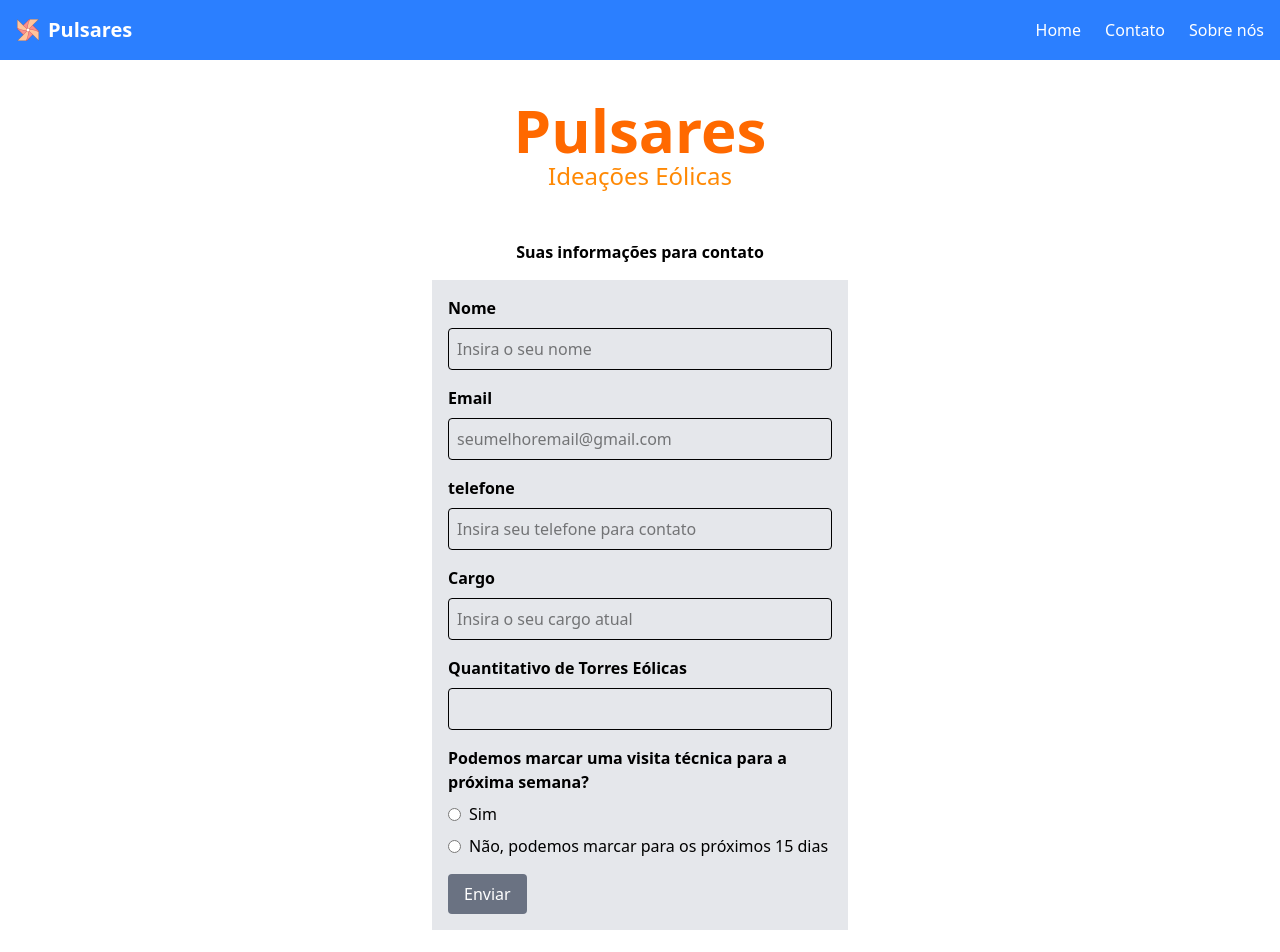
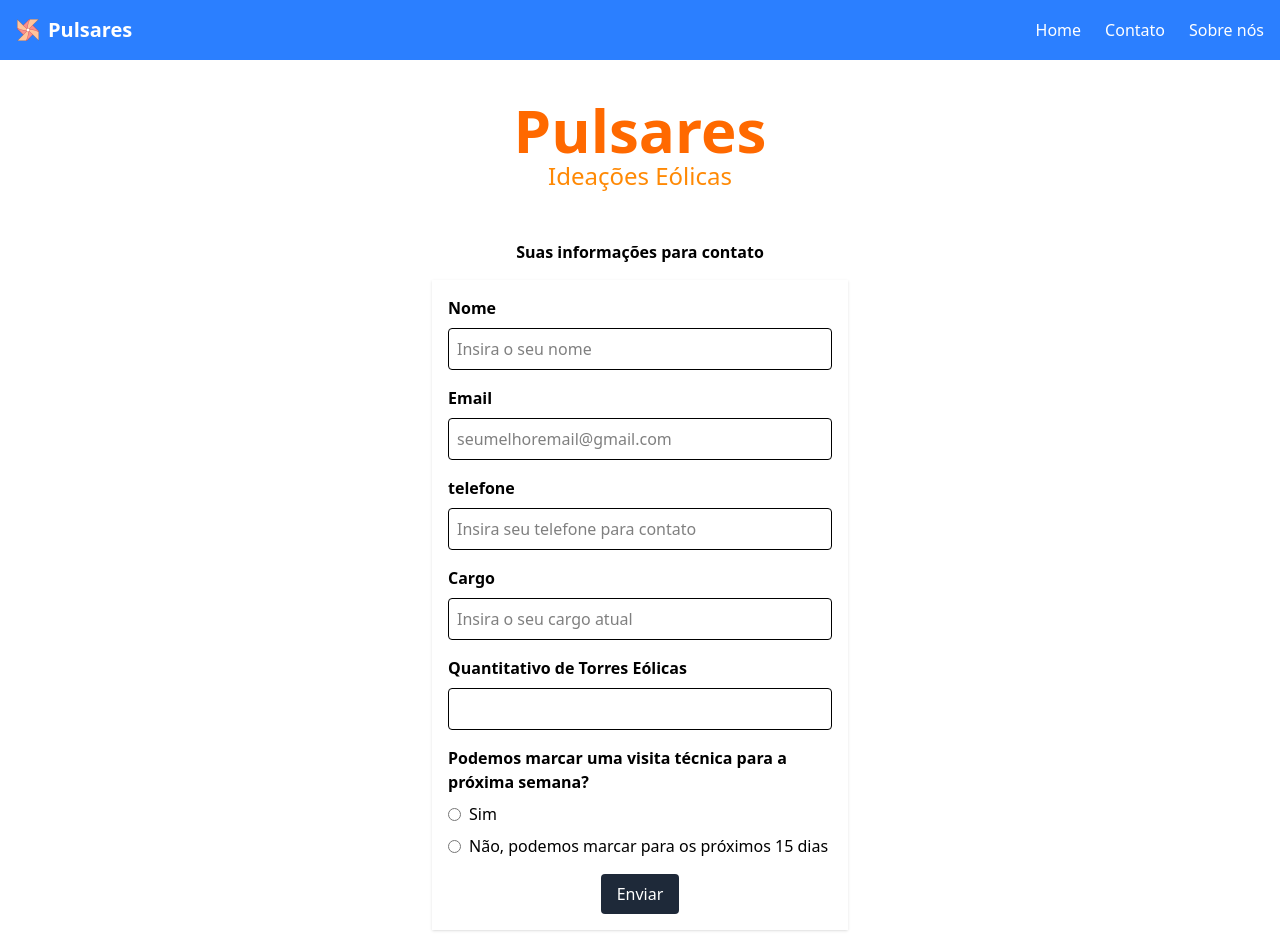
Before and after one commit to iagoponte/LandingPageCompany, a React (Vite) app in the folder frontend/: page /contact_us in a window 1280 px wide. Shown: the top 952 px of the page. Built offline with nearby package versions, Linux system fonts and the light colour scheme.

Commit message:
fix: form color

```diff
--- a/frontend/src/components/Form/form.jsx
+++ b/frontend/src/components/Form/form.jsx
@@ -8,7 +8,7 @@ export const Form = ({ fields, onSubmit }) => {
   } = useForm();
 
    return (
-    <form onSubmit={handleSubmit(onSubmit)} className="bg-gray-200 text-black p-4 space-y-4">
+    <form onSubmit={handleSubmit(onSubmit)} className="shadow text-black p-4 space-y-4">
       {fields.map((field) => (
         <div key={field.name} className="mb-4">
           <label className="block mb-2 font-semibold">{field.label}</label>
@@ -35,9 +35,11 @@ export const Form = ({ fields, onSubmit }) => {
         </div>
       ))}
 
-      <button type="submit" className="bg-gray-500 text-white px-4 py-2 rounded hover:bg-gray-900">
+      <div className="flex items-center gap-2">
+      <button type="submit" className="bg-gray-800 text-white mx-auto px-4 py-2 rounded hover:bg-orange-500">
         Enviar
       </button>
+      </div>
     </form>
   );
 
```
